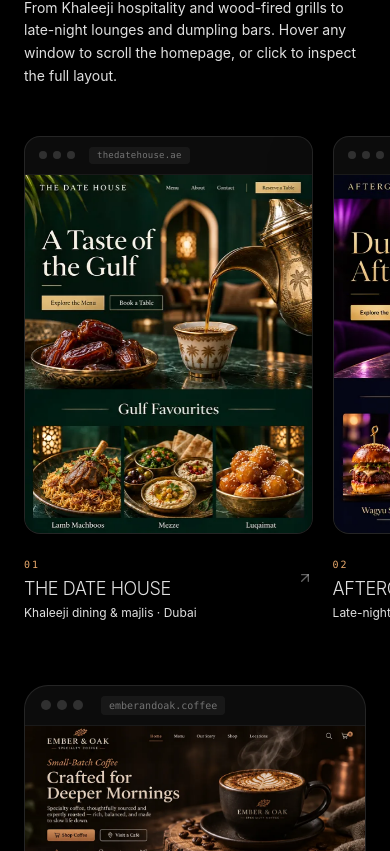
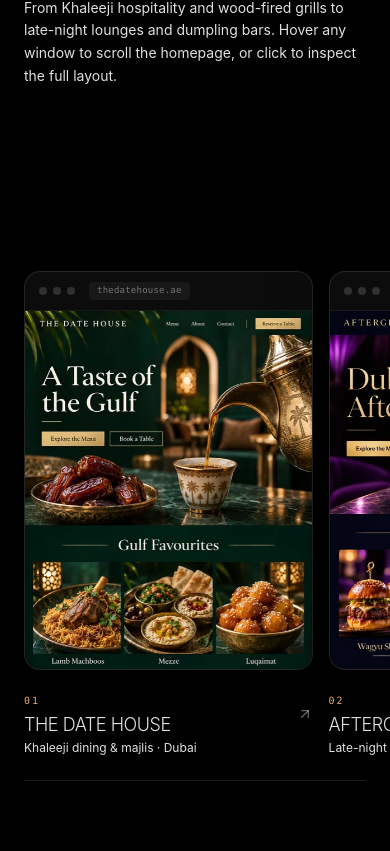
Before and after one commit to fasciola/app4pillars, a React (Vite) app: page /restaurant-website-design-dubai in a window 390 px wide. Shown: the part 2133-2984 px from the top of the page. Built offline with nearby package versions, Linux system fonts and the light colour scheme.

Commit message:
Mobile: concept galleries slide on scroll

```diff
--- /dev/null
+++ b/src/components/PinnedRail.tsx
@@ -0,0 +1,118 @@
+import { useEffect, useRef, useState, type ReactNode } from 'react';
+
+interface PinnedRailProps {
+  /** The <li> cards. */
+  children: ReactNode;
+  /** Classes for the list when the rail is not pinned (desktop, or before JS runs). */
+  listClassName: string;
+  /** Accessible label for the list. */
+  label?: string;
+}
+
+const MOBILE_QUERY = '(max-width: 1023px)';
+const HEADER_OFFSET = 64; // height of the sticky site header
+
+/**
+ * On phones and tablets a row of cards is pinned to the screen and slides
+ * sideways as the visitor scrolls down, so every card passes by without a
+ * swipe. On desktop (and with reduced motion, or before the script runs) the
+ * list renders with its normal classes: a grid, or a swipeable row.
+ */
+export default function PinnedRail({ children, listClassName, label }: PinnedRailProps) {
+  const outerRef = useRef<HTMLDivElement>(null);
+  const panelRef = useRef<HTMLDivElement>(null);
+  const trackRef = useRef<HTMLUListElement>(null);
+  const barRef = useRef<HTMLSpanElement>(null);
+  const [pinned, setPinned] = useState(false);
+
+  // Decide whether to pin: small screen and motion allowed.
+  useEffect(() => {
+    const mobile = window.matchMedia(MOBILE_QUERY);
+    const reduced = window.matchMedia('(prefers-reduced-motion: reduce)');
+    const update = () => setPinned(mobile.matches && !reduced.matches);
+    update();
+    mobile.addEventListener('change', update);
+    reduced.addEventListener('change', update);
+    return () => {
+      mobile.removeEventListener('change', update);
+      reduced.removeEventListener('change', update);
+    };
+  }, []);
+
+  useEffect(() => {
+    const outer = outerRef.current;
+    const panel = panelRef.current;
+    const track = trackRef.current;
+    if (!outer || !panel || !track) return;
+
+    if (!pinned) {
+      outer.style.height = '';
+      track.style.transform = '';
+      return;
+    }
+
+    let travel = 0;
+    let frame = 0;
+
+    const measure = () => {
+      travel = Math.max(0, track.scrollWidth - panel.clientWidth);
+      outer.style.height = `${panel.clientHeight + travel}px`;
+      apply();
+    };
+
+    const apply = () => {
+      frame = 0;
+      const top = outer.getBoundingClientRect().top - HEADER_OFFSET;
+      const progress = travel > 0 ? Math.min(1, Math.max(0, -top / travel)) : 0;
+      track.style.transform = `translate3d(${-progress * travel}px,0,0)`;
+      if (barRef.current) barRef.current.style.transform = `scaleX(${progress})`;
+    };
+
+    const onScroll = () => {
+      if (!frame) frame = requestAnimationFrame(apply);
+    };
+
+    measure();
+    // Images can change the track width once they load.
+    const resizeObserver = new ResizeObserver(measure);
+    resizeObserver.observe(track);
+    resizeObserver.observe(panel);
+    window.addEventListener('scroll', onScroll, { passive: true });
+    window.addEventListener('resize', measure);
+    return () => {
+      cancelAnimationFrame(frame);
+      resizeObserver.disconnect();
+      window.removeEventListener('scroll', onScroll);
+      window.removeEventListener('resize', measure);
+      outer.style.height = '';
+      track.style.transform = '';
+    };
+  }, [pinned]);
+
+  return (
+    <div ref={outerRef} className="relative">
+      <div
+        ref={panelRef}
+        className={
+          pinned
+            ? '-mx-6 flex h-[calc(100svh-64px)] flex-col justify-center overflow-hidden sm:-mx-10'
+            : undefined
+        }
+        style={pinned ? { position: 'sticky', top: HEADER_OFFSET } : undefined}
+      >
+        <ul
+          ref={trackRef}
+          aria-label={label}
+          className={pinned ? 'flex w-max gap-4 px-6 will-change-transform sm:gap-5 sm:px-10' : listClassName}
+        >
+          {children}
+        </ul>
+        {pinned && (
+          <div className="mx-6 mt-6 h-px overflow-hidden bg-white/10 sm:mx-10" aria-hidden="true">
+            <span ref={barRef} className="block h-full origin-left scale-x-0 bg-white/60" />
+          </div>
+        )}
+      </div>
+    </div>
+  );
+}
--- a/src/pages/site/RestaurantWebsitesPage.tsx
+++ b/src/pages/site/RestaurantWebsitesPage.tsx
@@ -1,4 +1,5 @@
 import { useEffect, useRef, useState } from 'react';
+import PinnedRail from '../../components/PinnedRail';
 import { ArrowUpRight, CalendarCheck, Languages, MapPin, Plus, QrCode, X } from 'lucide-react';
 import { ArrowLink } from '../../components/PageHero';
 import FreshBowl from '../../sections/FreshBowl';
@@ -325,7 +326,7 @@ function ConceptAndClient() {
           </p>
         </header>
 
-        <ul className="-mx-6 mb-12 flex snap-x snap-mandatory scroll-px-6 gap-5 overflow-x-auto px-6 pb-4 sm:-mx-10 sm:scroll-px-10 sm:px-10 lg:mx-0 lg:grid lg:grid-cols-4 lg:overflow-visible lg:px-0 lg:pb-0 [&::-webkit-scrollbar]:hidden [scrollbar-width:none]">
+        <div className="mb-12"><PinnedRail label="Restaurant concept designs" listClassName="-mx-6 flex snap-x snap-mandatory scroll-px-6 gap-5 overflow-x-auto px-6 pb-4 sm:-mx-10 sm:scroll-px-10 sm:px-10 lg:mx-0 lg:grid lg:grid-cols-4 lg:overflow-visible lg:px-0 lg:pb-0 [&::-webkit-scrollbar]:hidden [scrollbar-width:none]">
           {featured.map((concept, index) => (
             <li key={concept.id} className="w-[74vw] max-w-[330px] shrink-0 snap-start sm:w-[44vw] lg:w-auto lg:max-w-none">
               <button
@@ -371,7 +372,7 @@ function ConceptAndClient() {
               </button>
             </li>
           ))}
-        </ul>
+        </PinnedRail></div>
 
         <div className="grid gap-6 lg:grid-cols-[1.15fr_0.85fr]">
           {/* Ember & Oak: the page scrolls inside the window on hover */}
--- a/src/sections/ConceptGallery.tsx
+++ b/src/sections/ConceptGallery.tsx
@@ -1,4 +1,5 @@
 import { useEffect, useRef, useState } from 'react';
+import PinnedRail from '../components/PinnedRail';
 import { ArrowUpRight, X } from 'lucide-react';
 import { conceptDesigns } from '../content/site';
 
@@ -45,7 +46,7 @@ export default function ConceptGallery() {
           </p>
         </header>
 
-        <ul className="-mx-6 flex snap-x snap-mandatory scroll-px-6 gap-4 sm:scroll-px-10 overflow-x-auto px-6 pb-4 sm:-mx-10 sm:px-10 lg:mx-0 lg:grid lg:grid-cols-4 lg:gap-5 lg:overflow-visible lg:px-0 lg:pb-0 [&::-webkit-scrollbar]:hidden [scrollbar-width:none]">
+        <PinnedRail label="Concept designs" listClassName="-mx-6 flex snap-x snap-mandatory scroll-px-6 gap-4 sm:scroll-px-10 overflow-x-auto px-6 pb-4 sm:-mx-10 sm:px-10 lg:mx-0 lg:grid lg:grid-cols-4 lg:gap-5 lg:overflow-visible lg:px-0 lg:pb-0 [&::-webkit-scrollbar]:hidden [scrollbar-width:none]">
           {conceptDesigns.map((concept, index) => (
             <li key={concept.id} className="w-[72vw] max-w-[320px] shrink-0 snap-start sm:w-[44vw] lg:w-auto lg:max-w-none">
               <button
@@ -88,7 +89,7 @@ export default function ConceptGallery() {
               </button>
             </li>
           ))}
-        </ul>
+        </PinnedRail>
         <p className="mt-6 font-mono text-[10px] uppercase tracking-[0.18em] text-white/35">
           Concept work. Brands shown are fictional.
         </p>
```
